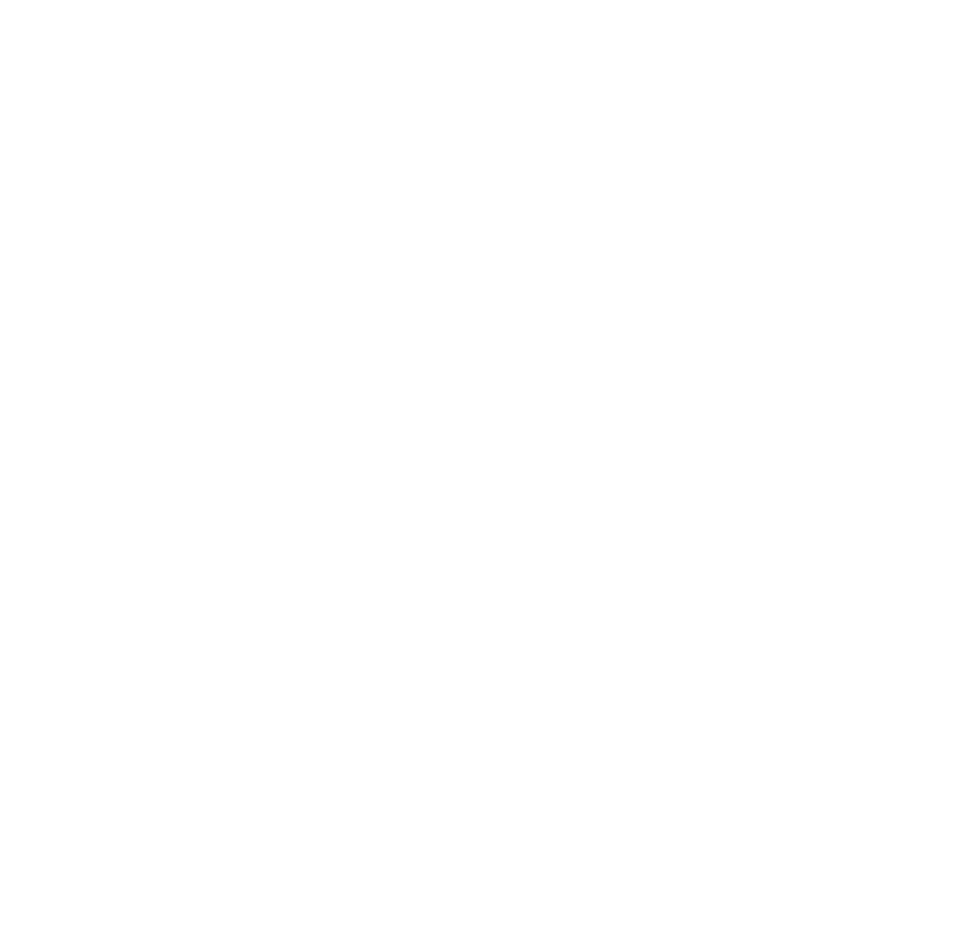
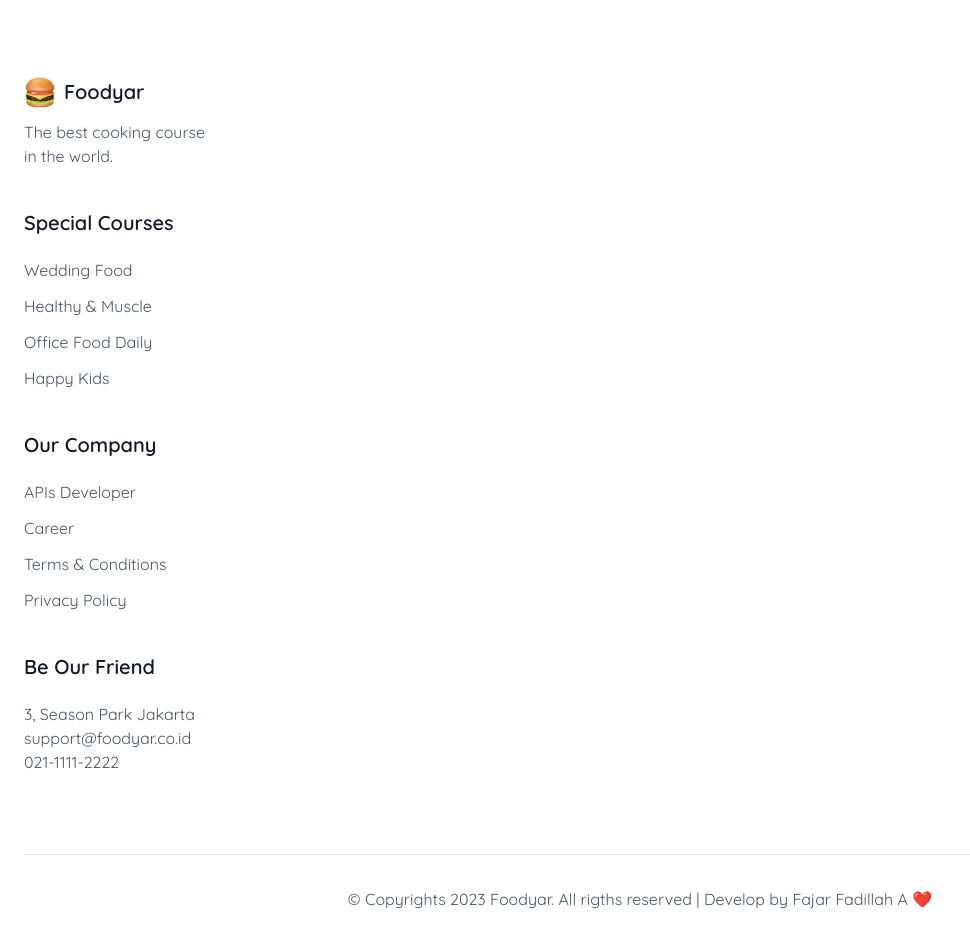
Before and after one commit to fajarfadillahh/foodyar-cooking-course-react-tailwind, a React (Vite) app: page / in a window 1280 px wide. Shown: the part 5160-6103 px from the top of the page, without its empty margins (0-970 px from the left). Before the commit the page ends 5108 px from the top, so only its background shows below. Built offline with nearby package versions, Linux system fonts and the light colour scheme.

Commit message:
create Footer components

```diff
--- /dev/null
+++ b/src/components/Footer.jsx
@@ -0,0 +1,95 @@
+import React from "react";
+import { Link } from "react-router-dom";
+
+// import images
+import FooterImg from "../assets/images/logo.png";
+
+export default function Footer() {
+  return (
+    <footer className="footer pt-32 pb-8">
+      <div className="footer__container container grid gap-20">
+        <div className="footer__group grid gap-10">
+          <div className="footer__content">
+            <div className="footer__content-logo inline-flex items-center gap-2 pb-3 text-[20px] font-bold text-gray-900">
+              <img
+                src={FooterImg}
+                alt="footer img"
+                className="footer__content-icon w-8"
+              />
+              Foodyar
+            </div>
+            <p className="footer__content-text section-text">
+              The best cooking course <br />
+              in the world.
+            </p>
+          </div>
+
+          <div className="footer__content">
+            <h3 className="footer__content-title pb-5 text-[20px] font-bold text-gray-900">
+              Special Courses
+            </h3>
+
+            <ul className="footer__content-list flex flex-col gap-3">
+              {[
+                ["Wedding Food", "/wedding-food"],
+                ["Healthy & Muscle", "/healthy-muscle"],
+                ["Office Food Daily", "/office-food"],
+                ["Happy Kids", "/happy-kids"],
+              ].map(([title, url]) => (
+                <li key={url}>
+                  <Link
+                    to={url}
+                    className="footer__content-link text-gray-600 hover:text-pink-200 hover:underline"
+                  >
+                    {title}
+                  </Link>
+                </li>
+              ))}
+            </ul>
+          </div>
+
+          <div className="footer__content">
+            <h3 className="footer__content-title pb-5 text-[20px] font-bold text-gray-900">
+              Our Company
+            </h3>
+
+            <ul className="footer__content-list flex flex-col gap-3">
+              {[
+                ["APIs Developer", "/apis-developer"],
+                ["Career", "/career"],
+                ["Terms & Conditions", "/terms-conditions"],
+                ["Privacy Policy", "/privacy-policy"],
+              ].map(([title, url]) => (
+                <li key={url}>
+                  <Link
+                    to={url}
+                    className="footer__content-link text-gray-600 hover:text-pink-200 hover:underline"
+                  >
+                    {title}
+                  </Link>
+                </li>
+              ))}
+            </ul>
+          </div>
+
+          <div className="footer__content">
+            <h3 className="footer__content-title pb-5 text-[20px] font-bold text-gray-900">
+              Be Our Friend
+            </h3>
+
+            <p className="footer__content-text section-text">
+              3, Season Park Jakarta <br />
+              support@foodyar.co.id <br />
+              021-1111-2222
+            </p>
+          </div>
+        </div>
+
+        <p className="footer__copyraights border-t border-gray-200 pt-8 text-center text-gray-600">
+          © Copyrights 2023 Foodyar. All rigths reserved | Develop by Fajar
+          Fadillah A ❤️
+        </p>
+      </div>
+    </footer>
+  );
+}
--- a/src/pages/Home.jsx
+++ b/src/pages/Home.jsx
@@ -7,6 +7,7 @@ import Special from "../parts/HomePage/Special";
 import Testimonial from "../parts/HomePage/Testimonial";
 import Statistic from "../parts/HomePage/Statistic";
 import Available from "../parts/HomePage/Available";
+import Footer from "../components/Footer";
 
 export default function Home() {
   return (
@@ -19,6 +20,7 @@ export default function Home() {
         <Statistic />
         <Available />
       </main>
+      <Footer />
     </>
   );
 }
```
